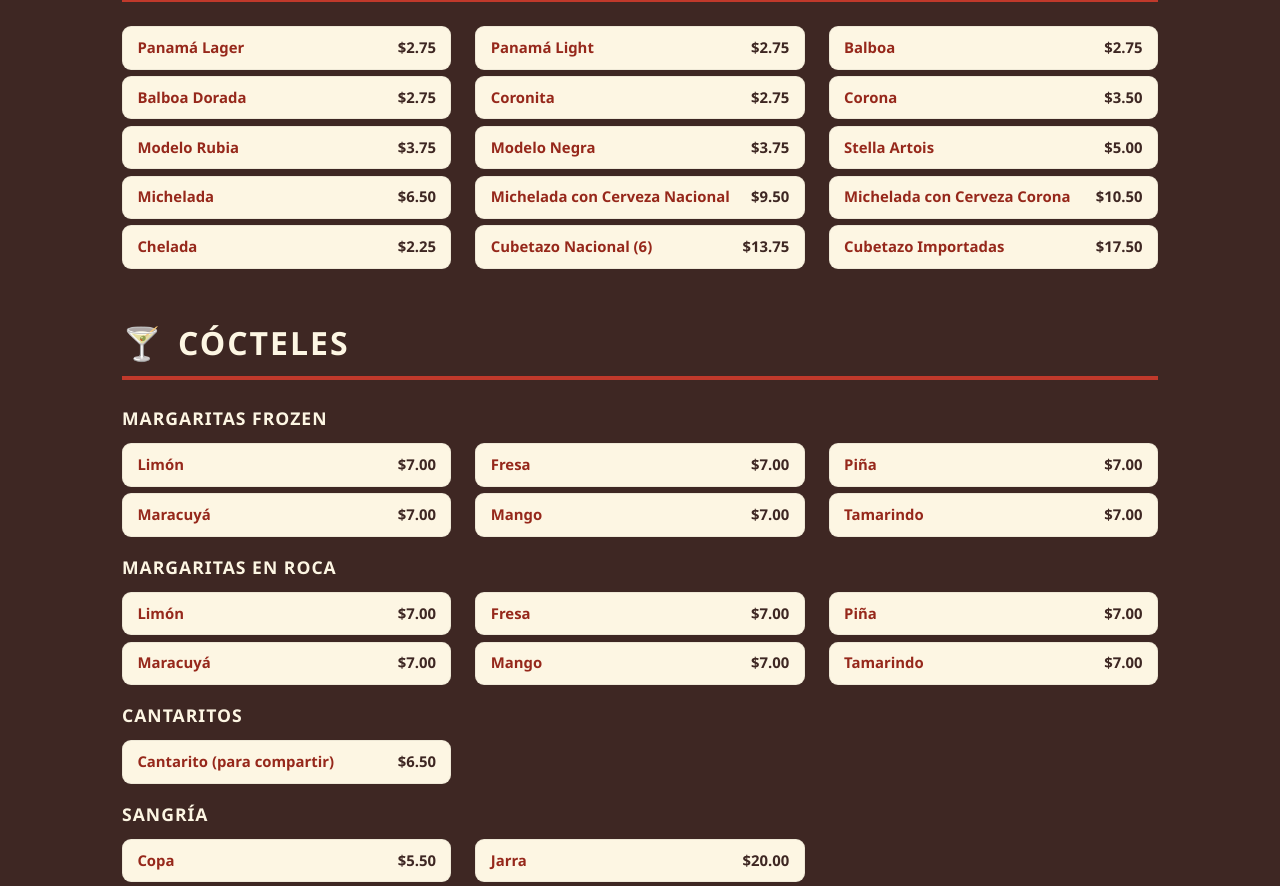
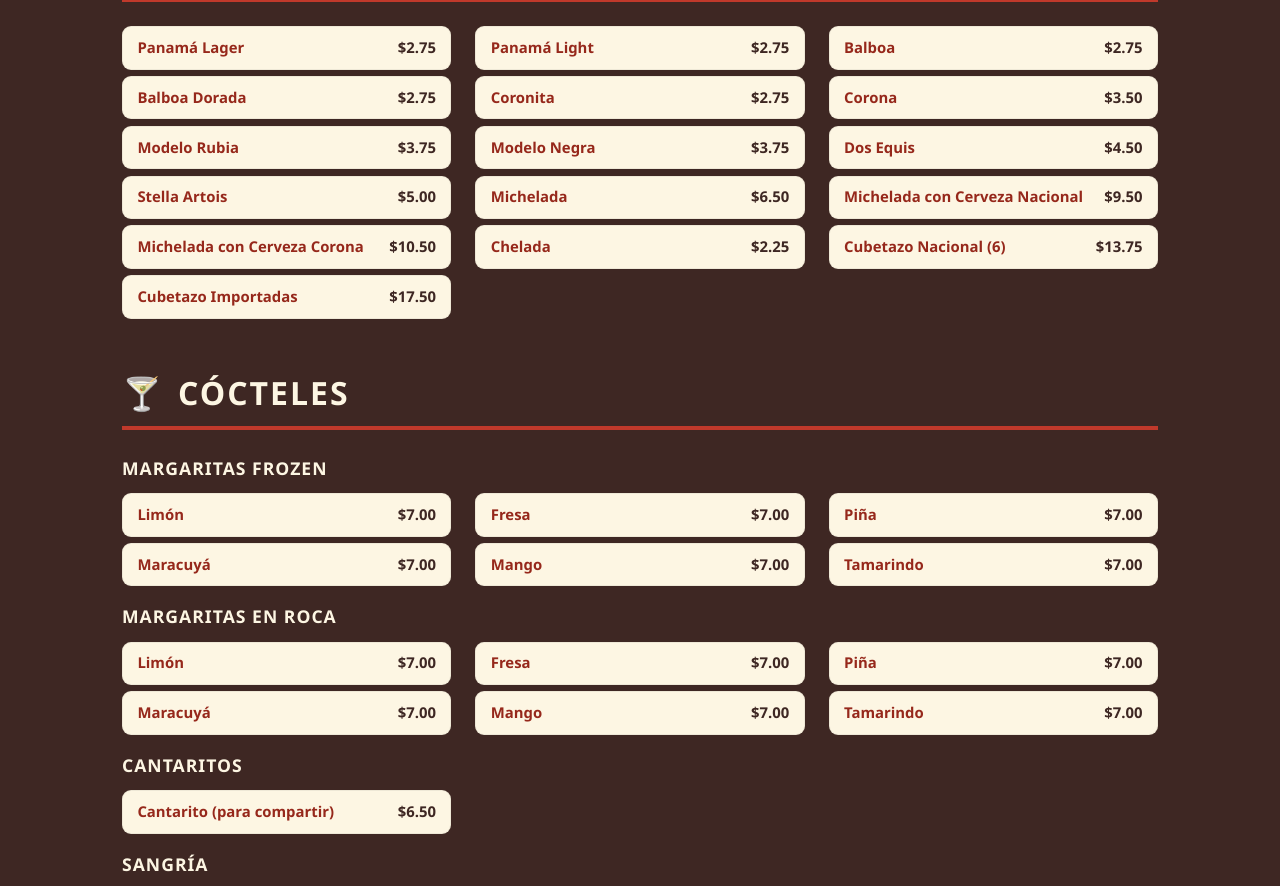
Before and after one commit to peter-cyber13/tacos-el-compa, a plain HTML site: page menu/index.html in a window 1280 px wide. Shown: the part 7740-8626 px from the top of the page. Drawn offline with Linux system fonts and the light colour scheme.

Commit message:
Agregar Cerveza Dos Equis (XX) a $4.50 incl. ITBMS

```diff
--- a/menu/index.html
+++ b/menu/index.html
@@ -559,6 +559,7 @@
     <div class="drinkrow"><span class="dn">Corona</span><span class="dp">$3.50</span></div>
     <div class="drinkrow"><span class="dn">Modelo Rubia</span><span class="dp">$3.75</span></div>
     <div class="drinkrow"><span class="dn">Modelo Negra</span><span class="dp">$3.75</span></div>
+    <div class="drinkrow"><span class="dn">Dos Equis</span><span class="dp">$4.50</span></div>
     <div class="drinkrow"><span class="dn">Stella Artois</span><span class="dp">$5.00</span></div>
     <div class="drinkrow"><span class="dn">Michelada</span><span class="dp">$6.50</span></div>
     <div class="drinkrow"><span class="dn">Michelada con Cerveza Nacional</span><span class="dp">$9.50</span></div>
```
